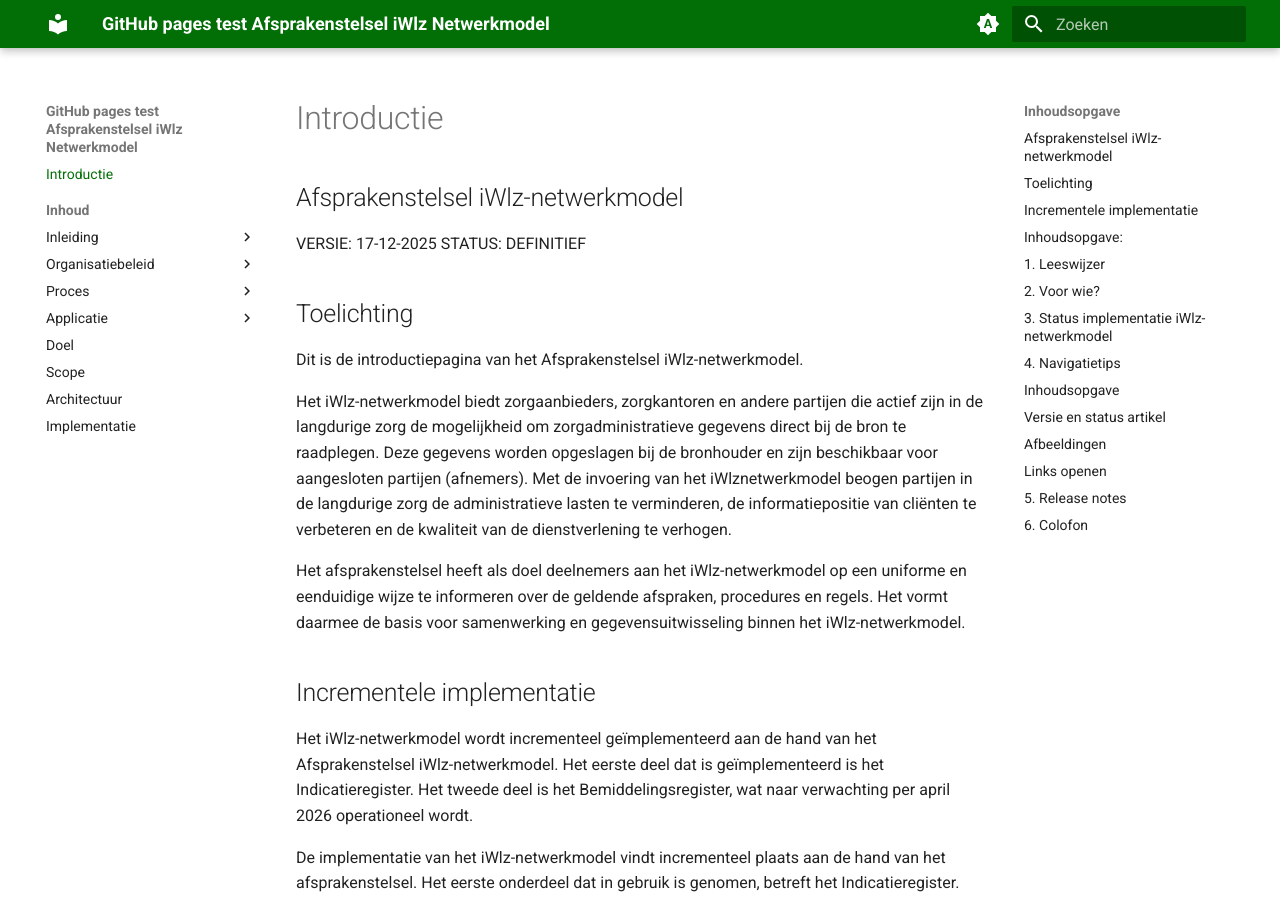
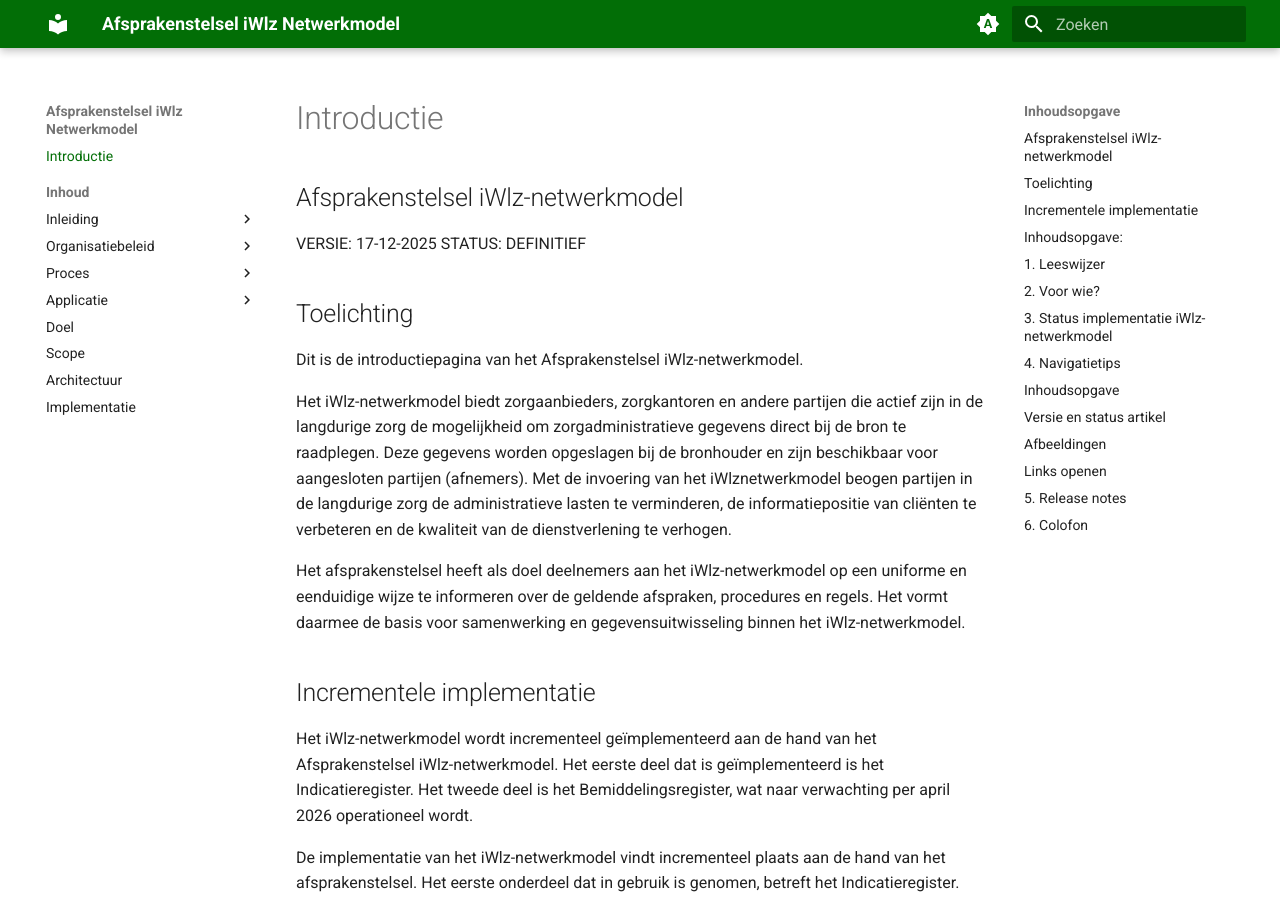
Before and after one commit to iStandaarden/Afsprakenstelsel-iWlz, an MkDocs documentation site: the page built from docs/index.md, in a window 1280 px wide and 900 px high. Built offline with MkDocs 1.6.1 and Material for MkDocs 9.7.7, drawn with Linux system fonts in a browser that asks for light colours.

Commit message:
url update

```diff
--- a/mkdocs.yml
+++ b/mkdocs.yml
@@ -1,5 +1,5 @@
-site_name: GitHub pages test Afsprakenstelsel iWlz Netwerkmodel
-site_url: https://afsprakenstelsel-iwlz-netwerkmodel.github.io/
+site_name: Afsprakenstelsel iWlz Netwerkmodel
+site_url: https://istandaarden.github.io/Afsprakenstelsel-iWlz/
 theme:
   name: material
   language: nl
```
